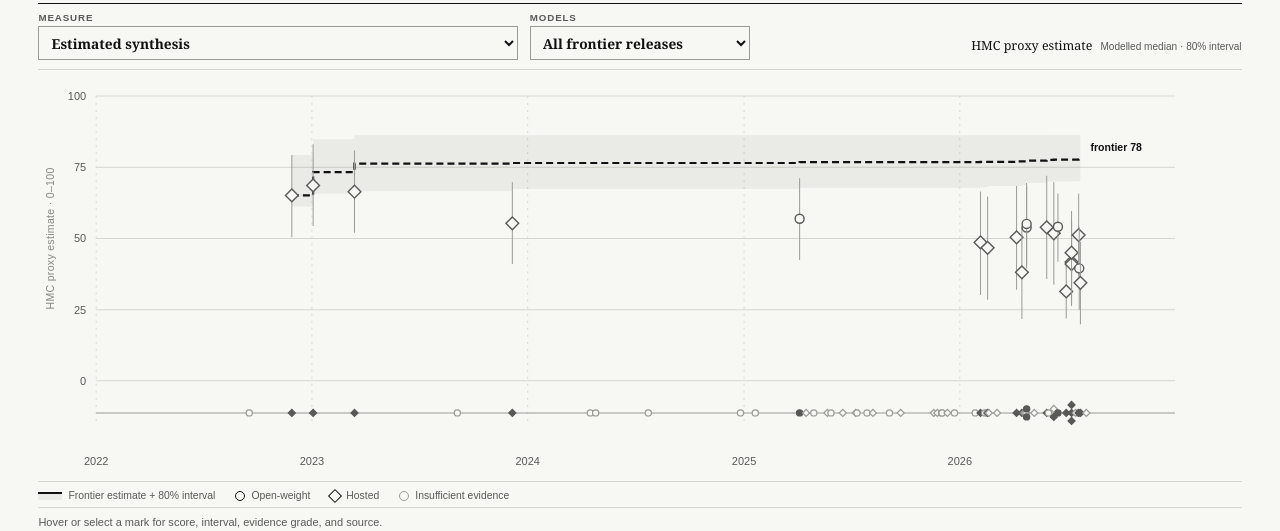
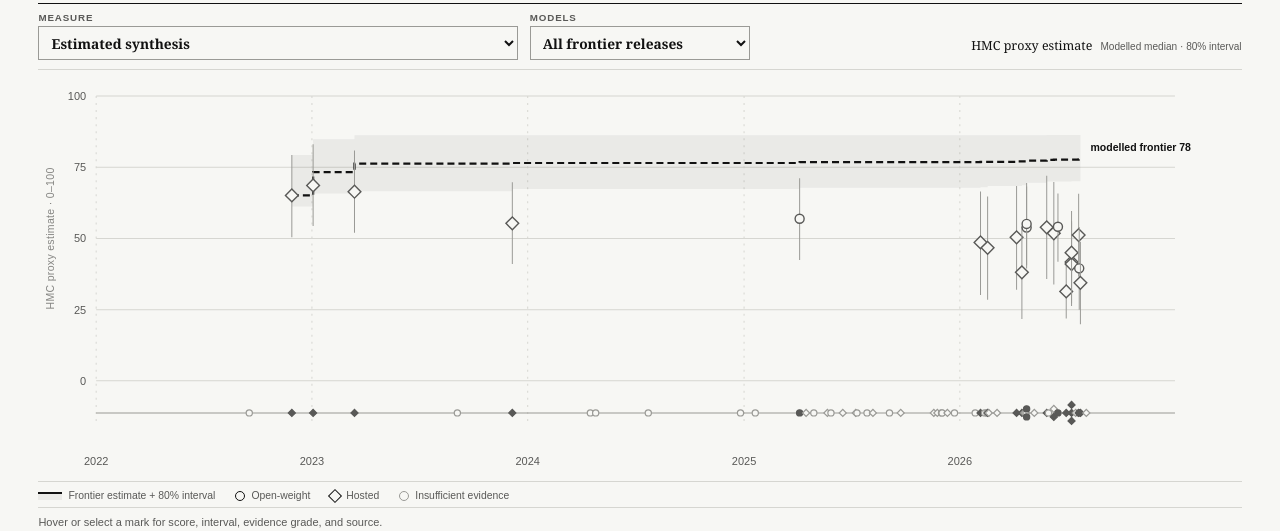
Before and after one commit to apolmig/agencytransfer, a React (Vite) app: page / in a window 1280 px wide. Shown: the part 130-661 px from the top of the page. Built offline with nearby package versions, Linux system fonts and the light colour scheme.

Commit message:
Clarify and improve the hero chart interaction

```diff
--- a/src/components/FrontierTimeline.tsx
+++ b/src/components/FrontierTimeline.tsx
@@ -413,9 +413,19 @@ export function FrontierTimeline({ models, observations, estimates, frontier }:
               <g
                 className={`frontier-observation-group ${measure === "estimate" ? "is-estimate" : "is-observed"} ${selected ? "is-active" : ""}`}
                 key={point.id}
+                tabIndex={0}
+                role="button"
+                aria-pressed={selected}
+                aria-label={`${model.model}, ${point.metricLabel}, ${point.scorePct.toFixed(1)} percent`}
                 onMouseEnter={() => choosePoint(point)}
+                onFocus={() => choosePoint(point)}
                 onClick={() => choosePoint(point)}
-                aria-hidden="true"
+                onKeyDown={(event) => {
+                  if (event.key === "Enter" || event.key === " ") {
+                    event.preventDefault();
+                    choosePoint(point);
+                  }
+                }}
               >
                 {hasInterval ? (
                   <line className="frontier-point-interval" x1={px} x2={px} y1={y(point.upperPct!)} y2={y(point.lowerPct!)} />
@@ -449,7 +459,7 @@ export function FrontierTimeline({ models, observations, estimates, frontier }:
               y={y(latestFrontier.scorePct) - 8}
               aria-hidden="true"
             >
-              frontier {latestFrontier.scorePct.toFixed(0)}
+              modelled frontier {latestFrontier.scorePct.toFixed(0)}
             </text>
           ) : null}
 
```
